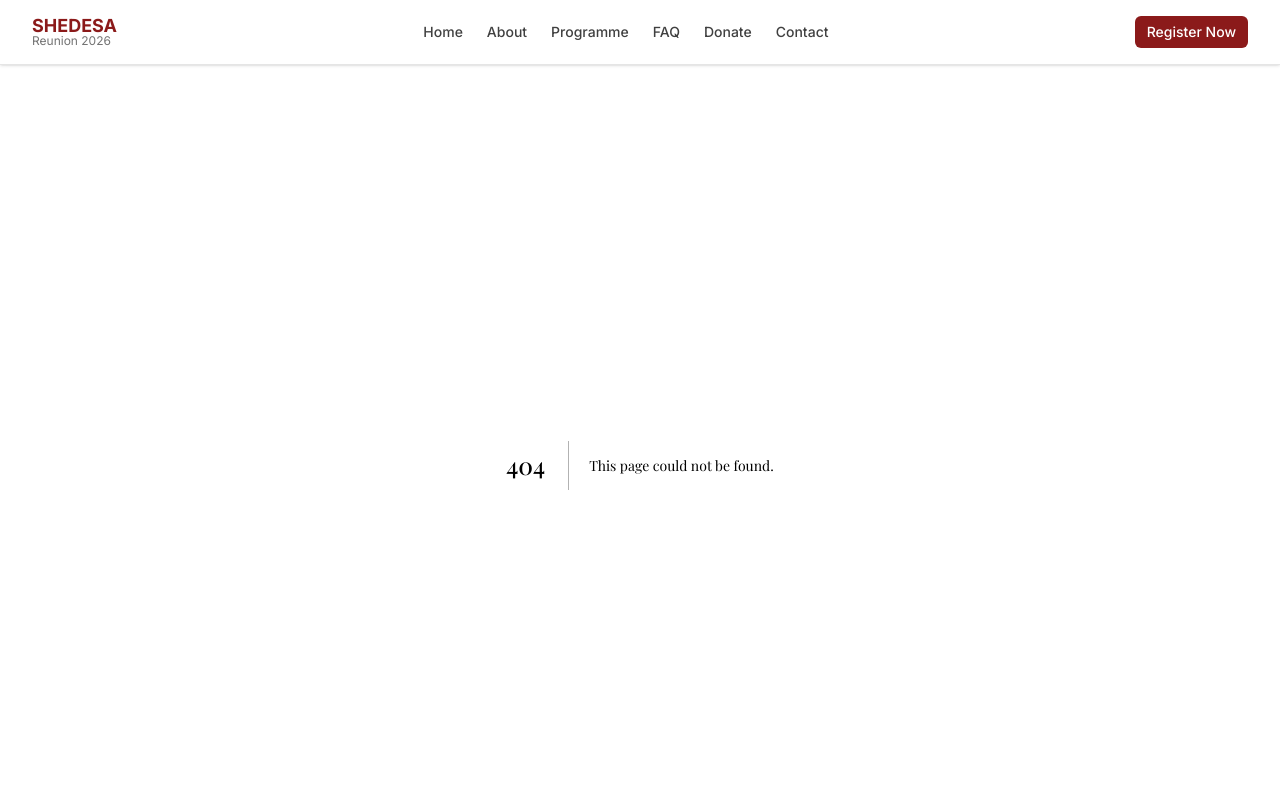
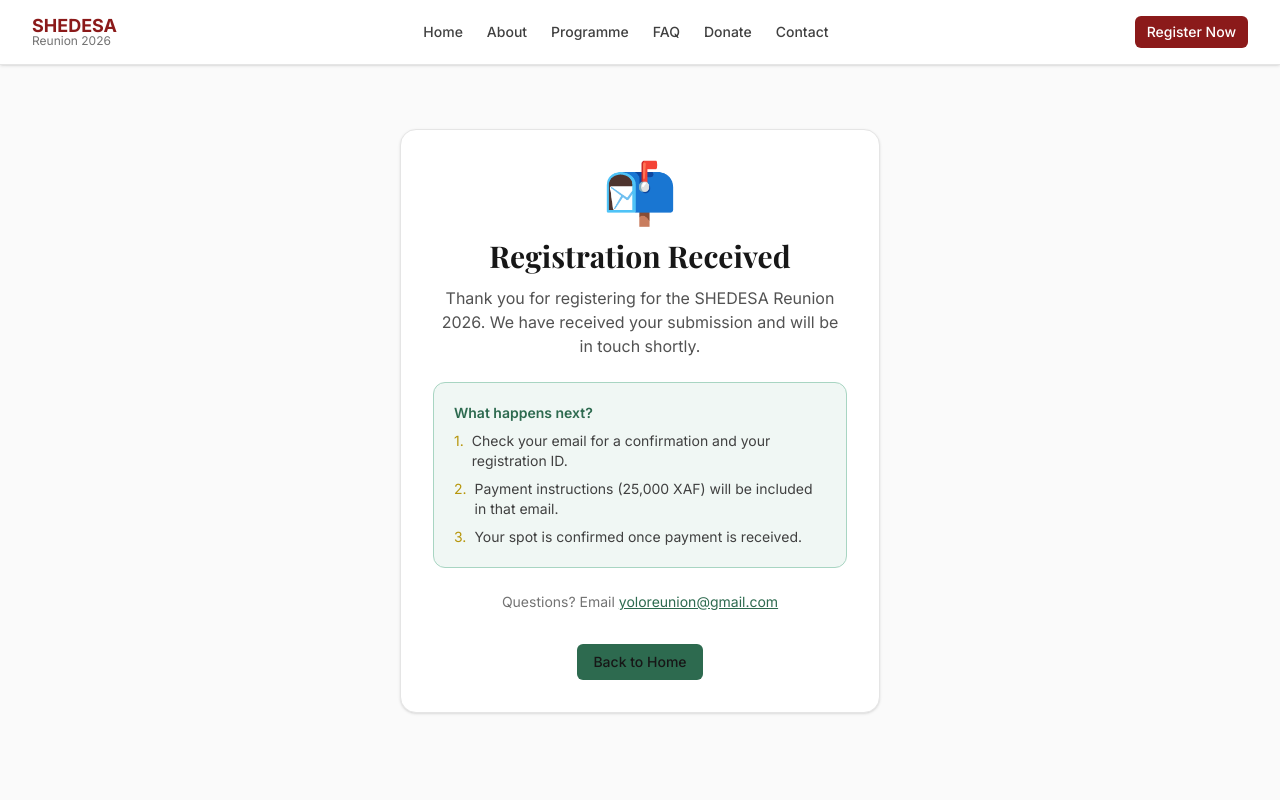
Before and after one commit to htchantcho/yolo_reunion_site, a Next.js app in the folder apps/reunion-website/: page /register/success in a window 1280 px wide. Before the commit this address had no page. Shown: the top 800 px of the page. Built offline with nearby package versions, Linux system fonts and the light colour scheme; a web font is replaced by a local one.

Commit message:
feat(plan-b): register wizard page and success fallback page (task 7)

```diff
--- /dev/null
+++ b/apps/reunion-website/src/app/register/page.tsx
@@ -0,0 +1,76 @@
+'use client'
+import { useState } from 'react'
+import { StepIndicator } from '@/components/register/StepIndicator'
+import { StepVerification, type VerifiedAlumni, type ManualVerificationResult } from '@/components/register/StepVerification'
+import { StepDetails } from '@/components/register/StepDetails'
+import { StepConfirm } from '@/components/register/StepConfirm'
+
+type Step = 1 | 2 | 3
+
+export default function RegisterPage() {
+  const [step, setStep] = useState<Step>(1)
+  const [verifiedAlumni, setVerifiedAlumni] = useState<VerifiedAlumni | null>(null)
+  const [manualVerification, setManualVerification] = useState<ManualVerificationResult | null>(null)
+  const [registrationResult, setRegistrationResult] = useState<{ registrationId: string; fullName: string } | null>(null)
+
+  const handleAlumniVerified = (alumni: VerifiedAlumni) => {
+    setVerifiedAlumni(alumni)
+    setStep(2)
+  }
+
+  const handleManualVerification = (result: ManualVerificationResult) => {
+    setManualVerification(result)
+    setStep(2)
+  }
+
+  const handleSubmitted = (result: { registrationId: string; fullName: string }) => {
+    setRegistrationResult(result)
+    setStep(3)
+  }
+
+  return (
+    <div className="py-12 min-h-screen" style={{ background: '#fafafa' }}>
+      <div className="max-w-2xl mx-auto px-4 sm:px-6">
+        <div className="text-center mb-8">
+          <h1 className="font-playfair text-3xl sm:text-4xl font-bold text-neutral-900 mb-2">
+            Register for SHEDESA Reunion 2026
+          </h1>
+          <p className="text-neutral-600 text-sm">
+            Sacred Heart College Douala — December 26, 2026 · Douala, Cameroon
+          </p>
+        </div>
+
+        <StepIndicator current={step} />
+
+        <div className="bg-white rounded-2xl border border-neutral-200 shadow-sm p-6 sm:p-8">
+          {step === 1 && (
+            <StepVerification
+              onAlumniVerified={handleAlumniVerified}
+              onManualVerification={handleManualVerification}
+            />
+          )}
+          {step === 2 && (
+            <StepDetails
+              verifiedAlumni={verifiedAlumni}
+              manualVerification={manualVerification}
+              onSubmitted={handleSubmitted}
+            />
+          )}
+          {step === 3 && registrationResult && (
+            <StepConfirm
+              registrationId={registrationResult.registrationId}
+              fullName={registrationResult.fullName}
+            />
+          )}
+        </div>
+
+        <p className="text-center text-xs text-neutral-500 mt-6">
+          Need help? Email{' '}
+          <a href="mailto:yoloreunion@gmail.com" style={{ color: '#2D6A4F' }}>
+            yoloreunion@gmail.com
+          </a>
+        </p>
+      </div>
+    </div>
+  )
+}
--- /dev/null
+++ b/apps/reunion-website/src/app/register/success/page.tsx
@@ -0,0 +1,59 @@
+import Link from 'next/link'
+import { buttonVariants } from '@/components/ui/button'
+
+export default function RegisterSuccessPage() {
+  return (
+    <div className="py-16 min-h-screen" style={{ background: '#fafafa' }}>
+      <div className="max-w-lg mx-auto px-4">
+        <div className="bg-white rounded-2xl border border-neutral-200 shadow-sm p-8 text-center">
+          <div className="text-6xl mb-4">📬</div>
+          <h1 className="font-playfair text-3xl font-bold text-neutral-900 mb-3">
+            Registration Received
+          </h1>
+          <p className="text-neutral-600 mb-6">
+            Thank you for registering for the SHEDESA Reunion 2026. We have received your submission
+            and will be in touch shortly.
+          </p>
+
+          <div
+            className="rounded-xl p-5 mb-6 text-left"
+            style={{ background: '#F0F7F4', border: '1px solid #A8D5C2' }}
+          >
+            <p className="font-semibold text-sm mb-2" style={{ color: '#2D6A4F' }}>
+              What happens next?
+            </p>
+            <ul className="text-sm text-neutral-700 space-y-2">
+              <li className="flex gap-2">
+                <span style={{ color: '#B7960C' }}>1.</span>
+                <span>Check your email for a confirmation and your registration ID.</span>
+              </li>
+              <li className="flex gap-2">
+                <span style={{ color: '#B7960C' }}>2.</span>
+                <span>Payment instructions (25,000 XAF) will be included in that email.</span>
+              </li>
+              <li className="flex gap-2">
+                <span style={{ color: '#B7960C' }}>3.</span>
+                <span>Your spot is confirmed once payment is received.</span>
+              </li>
+            </ul>
+          </div>
+
+          <p className="text-sm text-neutral-500 mb-8">
+            Questions? Email{' '}
+            <a href="mailto:yoloreunion@gmail.com" style={{ color: '#2D6A4F' }} className="underline">
+              yoloreunion@gmail.com
+            </a>
+          </p>
+
+          <Link
+            href="/"
+            className={buttonVariants({ variant: 'default' })}
+            style={{ background: '#2D6A4F' }}
+          >
+            Back to Home
+          </Link>
+        </div>
+      </div>
+    </div>
+  )
+}
```
